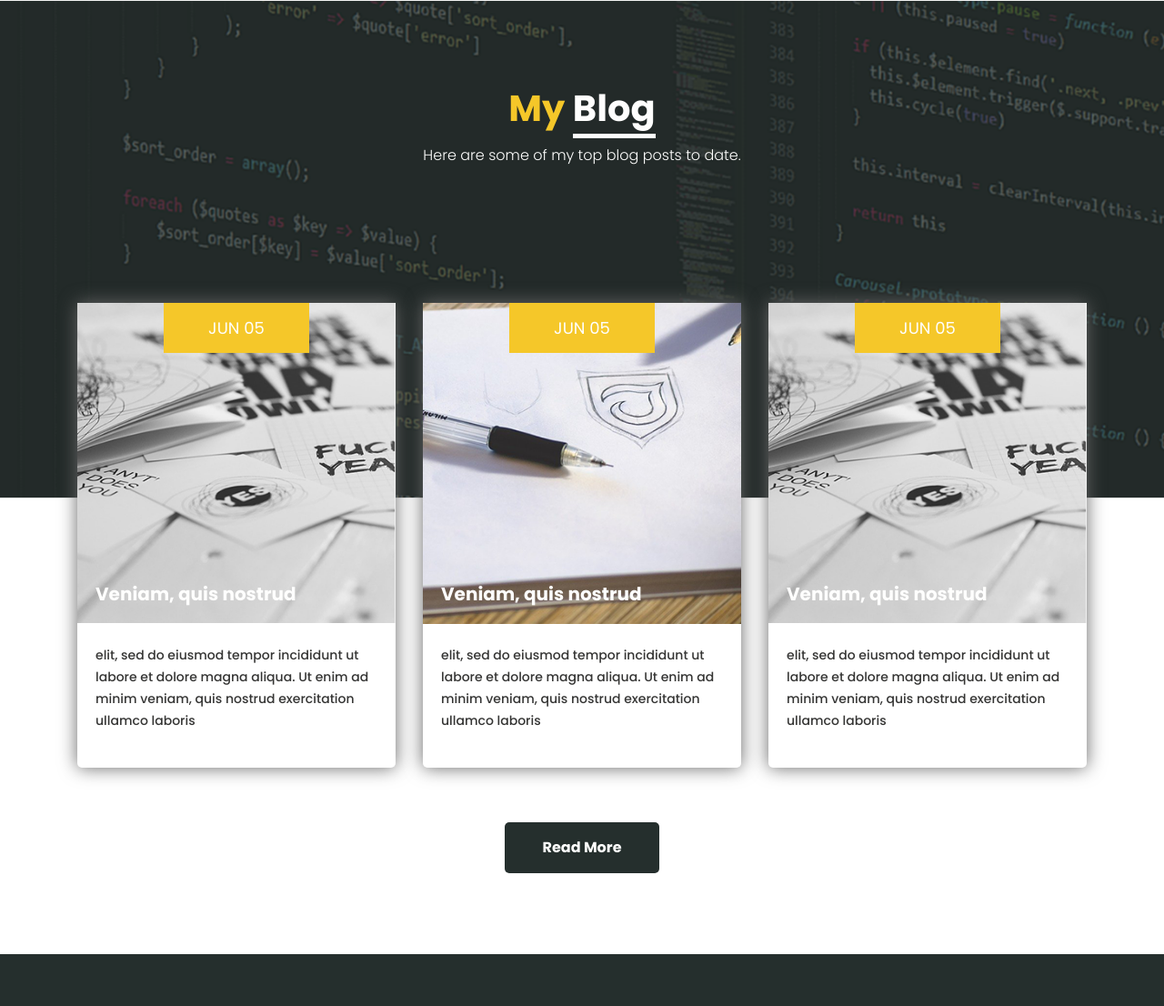
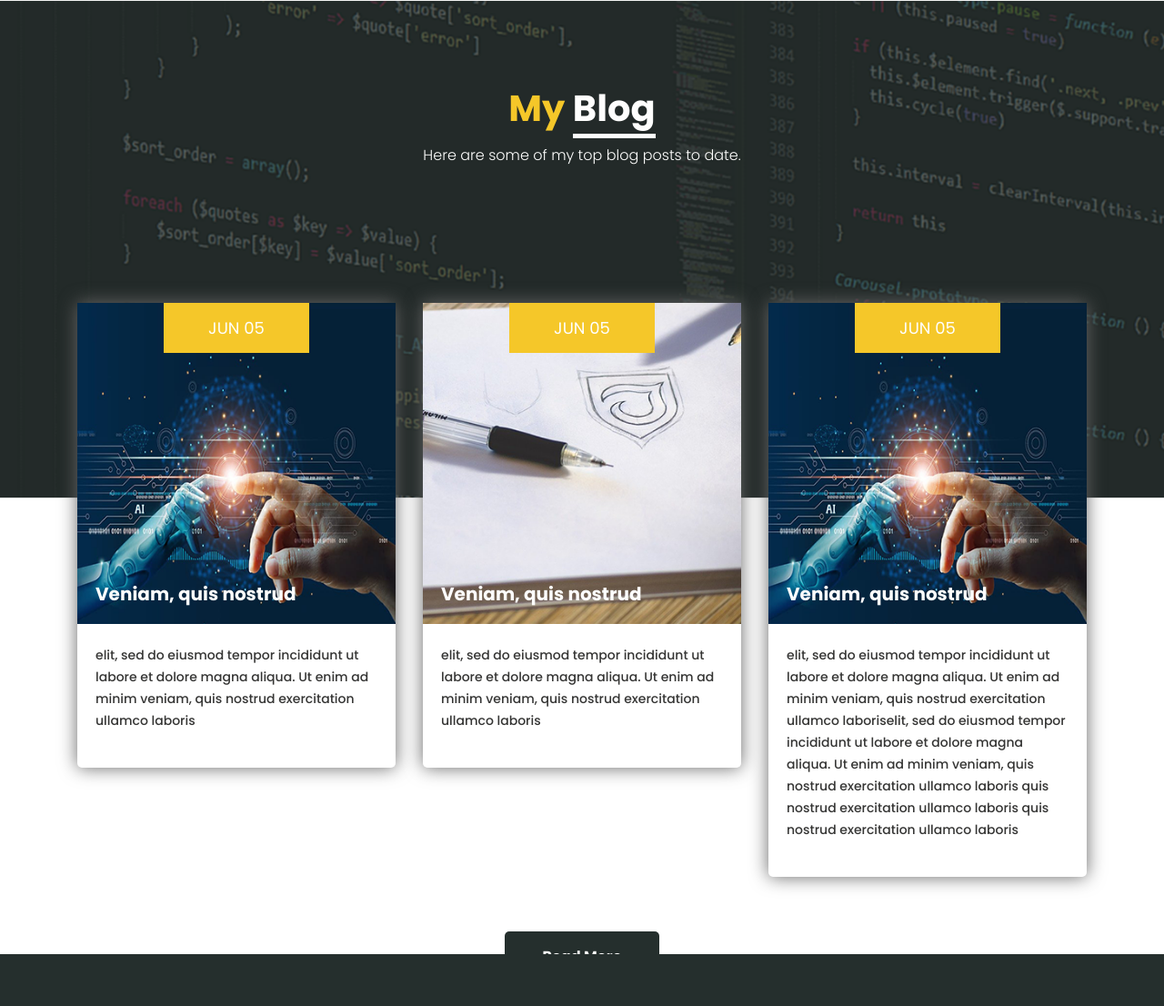
Before and after one commit to dolawatte98/protofilo, a plain HTML site: page blog.html in a window 1280 px wide. Shown: the part 200-1306 px from the top of the page at 91% size. Drawn offline with Linux system fonts and the light colour scheme; files that its build step writes are made by us from their sources.

Commit message:
2024-11-10 changes

```diff
--- a/blog.html
+++ b/blog.html
@@ -103,7 +103,14 @@
                               <h4 class="date_text">Jun 05</h4>
                               <h4 class="prep_text">Veniam, quis nostrud </h4>
                            </div>
-                           <p class="lorem_text">elit, sed do eiusmod tempor incididunt ut labore et dolore magna aliqua. Ut enim ad minim veniam, quis nostrud exercitation ullamco laboris</p>
+                           <p class="lorem_text">
+                              elit, sed do eiusmod tempor incididunt ut labore et dolore magna aliqua. Ut enim ad minim veniam,
+                              quis nostrud exercitation ullamco laboriselit, sed do eiusmod tempor incididunt ut labore et dolore magna aliqua. Ut enim ad minim veniam,
+                              quis nostrud exercitation ullamco laboris
+                              quis nostrud exercitation ullamco laboris
+                              quis nostrud exercitation ullamco laboris
+
+                           </p>
                         </div>
                      </div>
                   </div>
--- a/css/style.css
+++ b/css/style.css
@@ -755,7 +755,7 @@ button {
 
 .blog_img {
     width: 100%;
-    background-image: url(../images/blog-img1.png);
+    background-image: url(../images/blog-img4.png);
     height: auto;
     background-size: 100%;
     background-repeat: no-repeat;
```
Also changed, not shown: index.html (+1 -1 lines), images/blog-img1.jpg (added), images/blog-img12.png (renamed from images/blog-img1.png), images/blog-img4.png (added).
